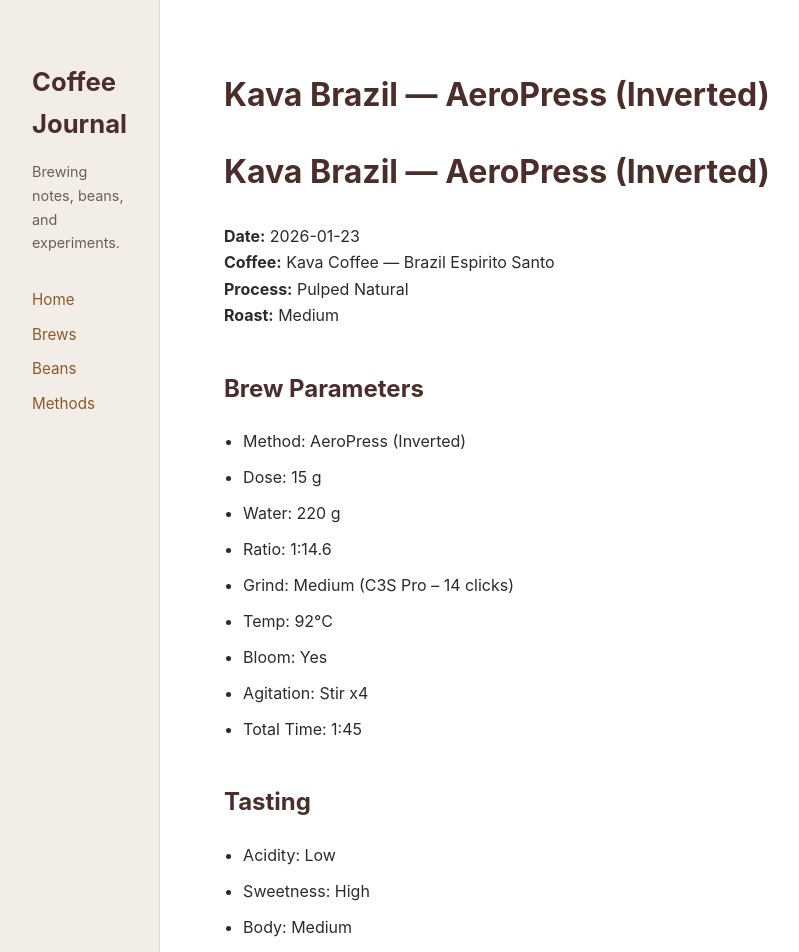
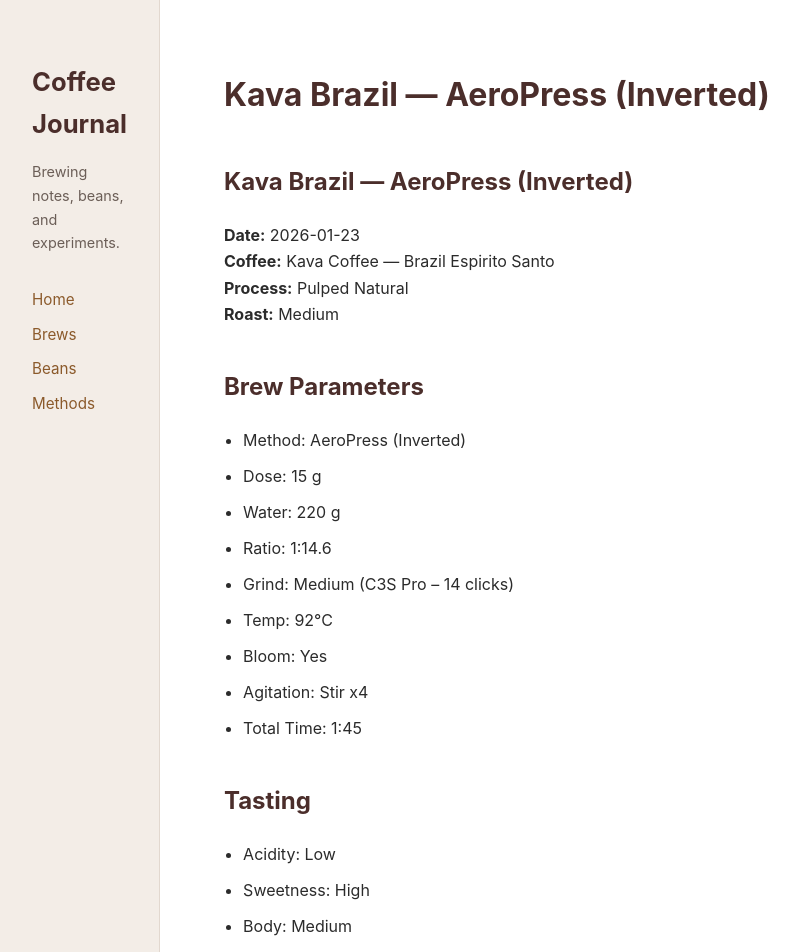
Before and after one commit to truedevopsmk-lab/coffee-test, a Jekyll site: the page built from brews/2026-01-18-kava-aeropress.md, in a window 1280 px wide. Shown: the top 952 px of the page, without its empty margins (40-839 px from the left). Built offline with Jekyll 4.4.1, drawn with Linux system fonts in a browser that asks for light colours; our own code applies the rules of GitHub Pages for plain Markdown files.

Commit message:
Update header levels in brew notes for consistency

```diff
--- a/_layouts/brew.html
+++ b/_layouts/brew.html
@@ -22,9 +22,9 @@
     </aside>
 
     <main class="content">
-      <h1>{{ page.title }}</h1>
 
-      {{ content }}
+
+      {{ content }}s
 
       <div class="brew-nav">
         {% if page.previous %}
--- a/brews/2026-01-18-kava-aeropress.md
+++ b/brews/2026-01-18-kava-aeropress.md
@@ -1,4 +1,4 @@
-# Kava Brazil — AeroPress (Inverted)
+## Kava Brazil — AeroPress (Inverted)
 
 **Date:** 2026-01-23
 **Coffee:** Kava Coffee — Brazil Espirito Santo
```
Also changed, not shown: brews/2026-01-23-miners-aeropress.md (+1 -1 lines).
